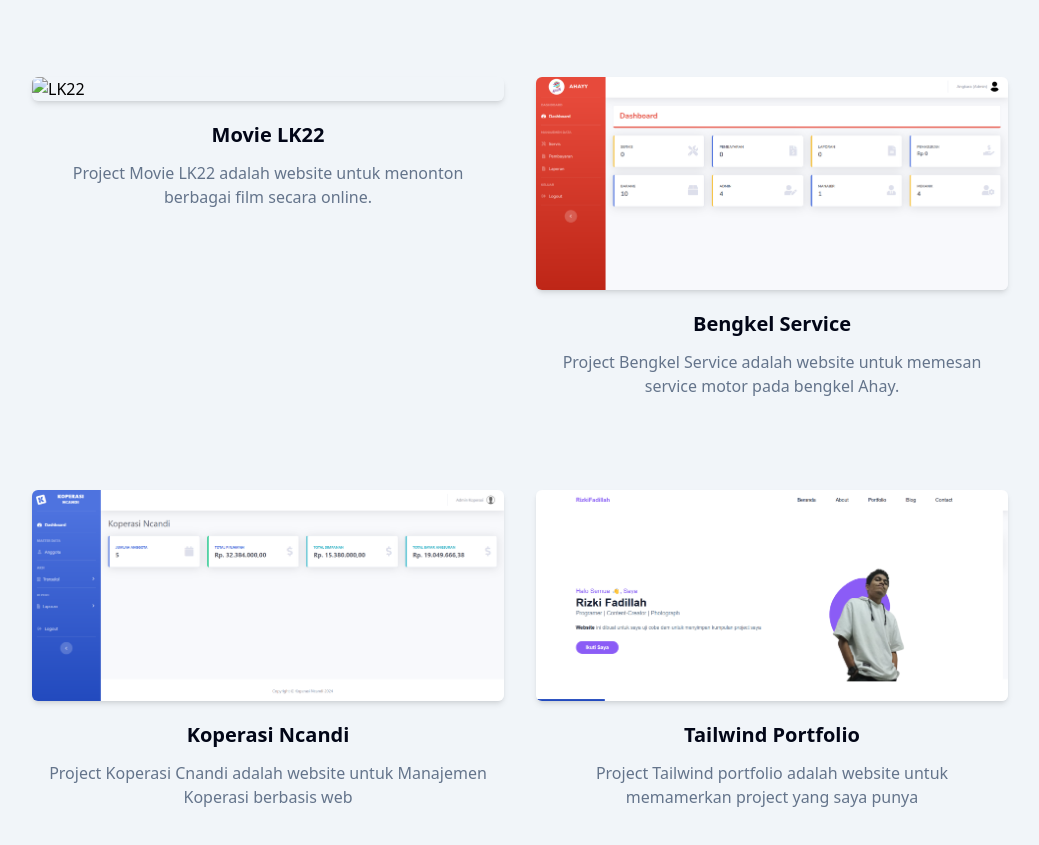
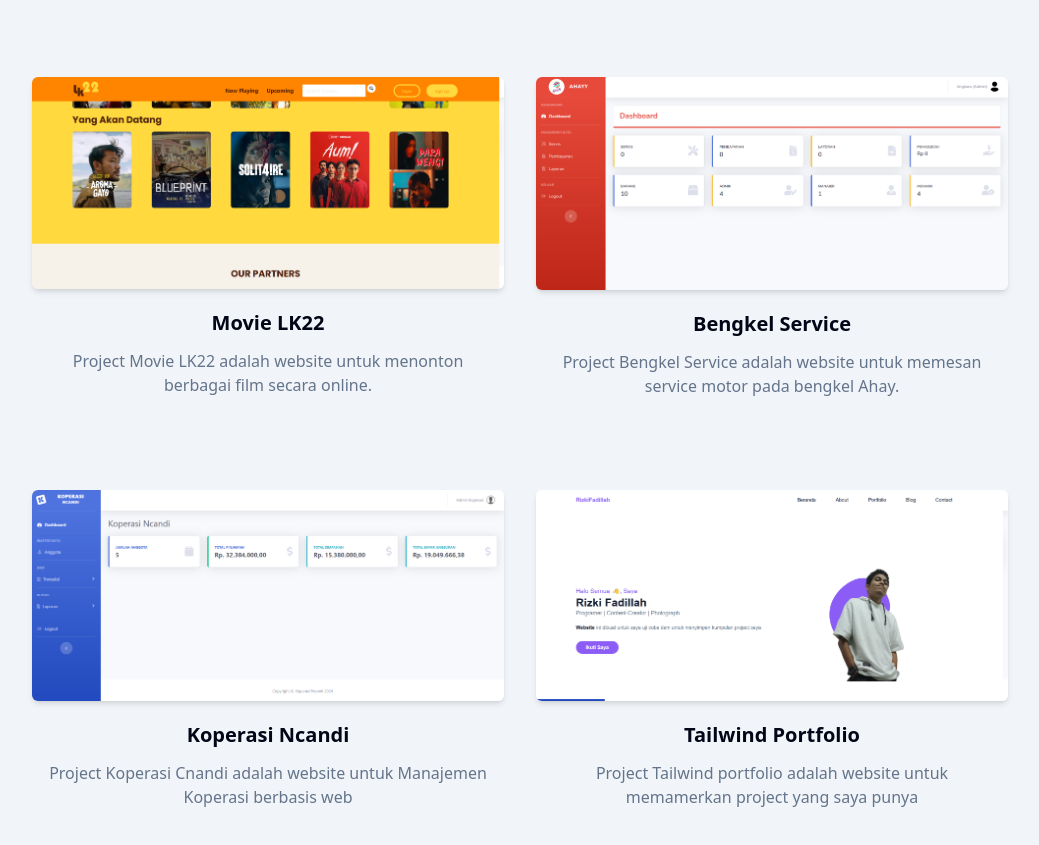
Before and after one commit to anandafadillah/test, a website: page index.html in a window 1280 px wide. Shown: the part 1409-2254 px from the top of the page, without its empty margins (120-1159 px from the left). Drawn offline with Linux system fonts and the light colour scheme; the site is published under a folder, as on GitHub Pages, so addresses that start at the root find nothing.

Commit message:
perbaikan di project

```diff
--- a/index.html
+++ b/index.html
@@ -177,7 +177,7 @@
         >
           <div class="mb-12 p-4 md:w-1/2">
             <div class="rounded-md shadow-md overflow-hidden">
-              <img src="/src/img/portfolio/1.png" alt="LK22" width="100%" />
+              <img src="./src/img/portfolio/1.png" alt="LK22" width="100%" />
             </div>
             <h3 class="font-semibold text-xl text-dark mt-5 mb-3 text-center">
               Movie LK22
```
